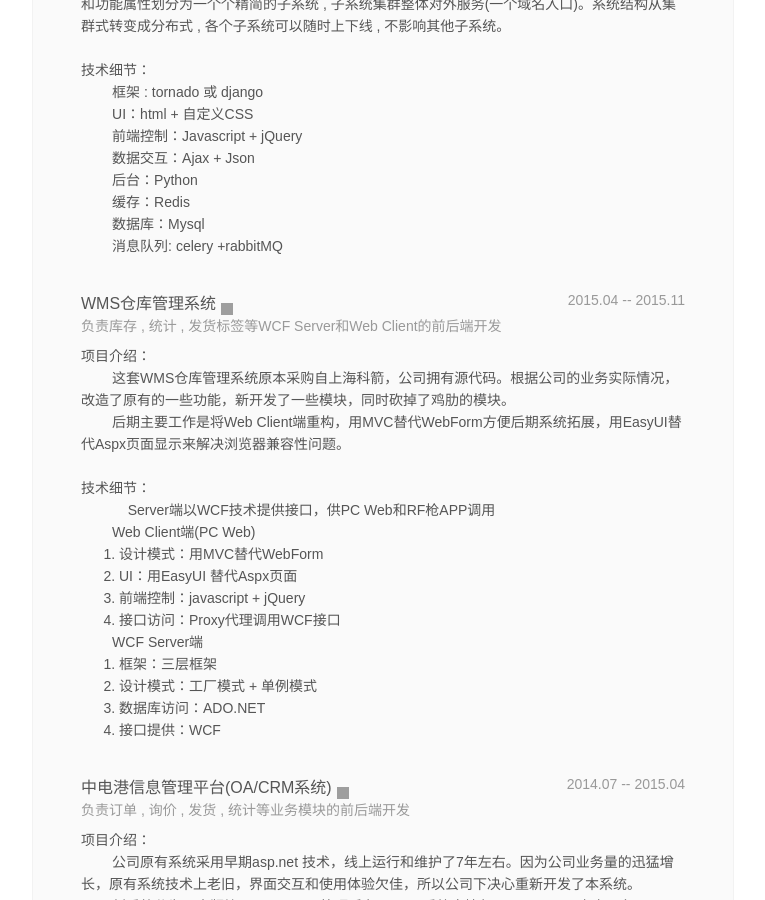
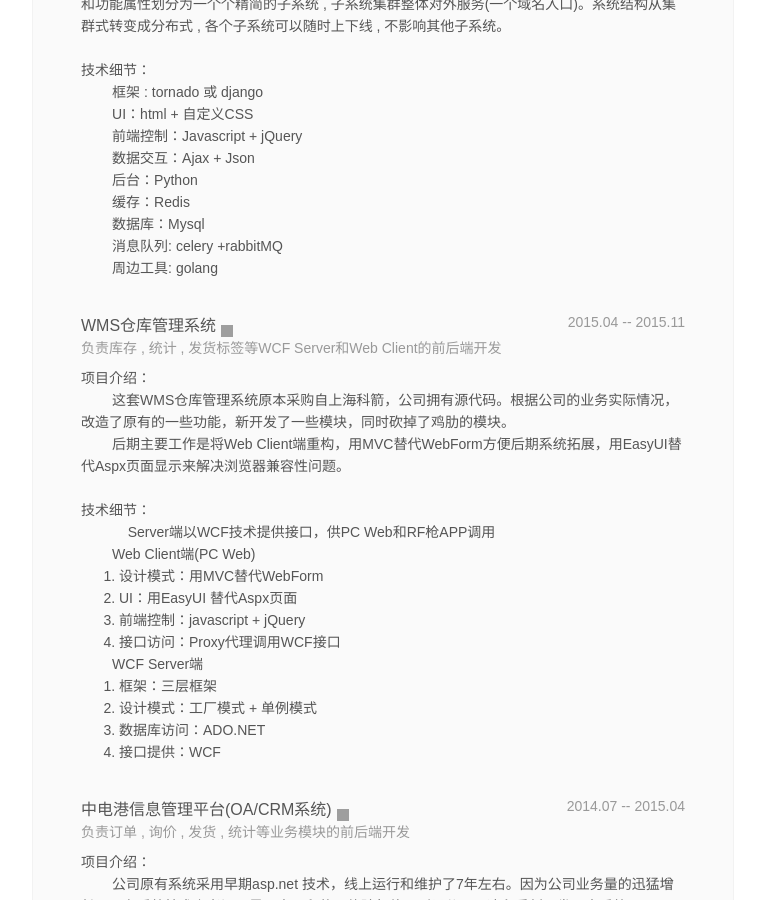
Before and after one commit to hopehook/HopeHook.com, a Jekyll site: the page resume.html, which Jekyll copies as it is, in a window 1280 px wide and 900 px high, scrolled down 1871 px. Shown: the whole window, without its empty margins (257-1022 px from the left). Built offline with Jekyll 4.4.1, drawn with Linux system fonts in a browser that asks for light colours; Markdown is read by kramdown in place of the engine named in the settings; grey boxes are pictures that could not be loaded.

Commit message:
Update resume.html

```diff
--- a/resume.html
+++ b/resume.html
@@ -652,7 +652,7 @@ span.mr_women i.active{background-position:-27px -5px;}
 <p>&nbsp;&nbsp;&nbsp;&nbsp;&nbsp;&nbsp;&nbsp;&nbsp;缓存：Redis</p>
 <p>&nbsp;&nbsp;&nbsp;&nbsp;&nbsp;&nbsp;&nbsp;&nbsp;数据库：Mysql</p>
 <p>&nbsp;&nbsp;&nbsp;&nbsp;&nbsp;&nbsp;&nbsp;&nbsp;消息队列: celery +rabbitMQ</p>
-
+<p>&nbsp;&nbsp;&nbsp;&nbsp;&nbsp;&nbsp;&nbsp;&nbsp;周边工具: golang</p>
 
 								</div>
 								</div>
```
